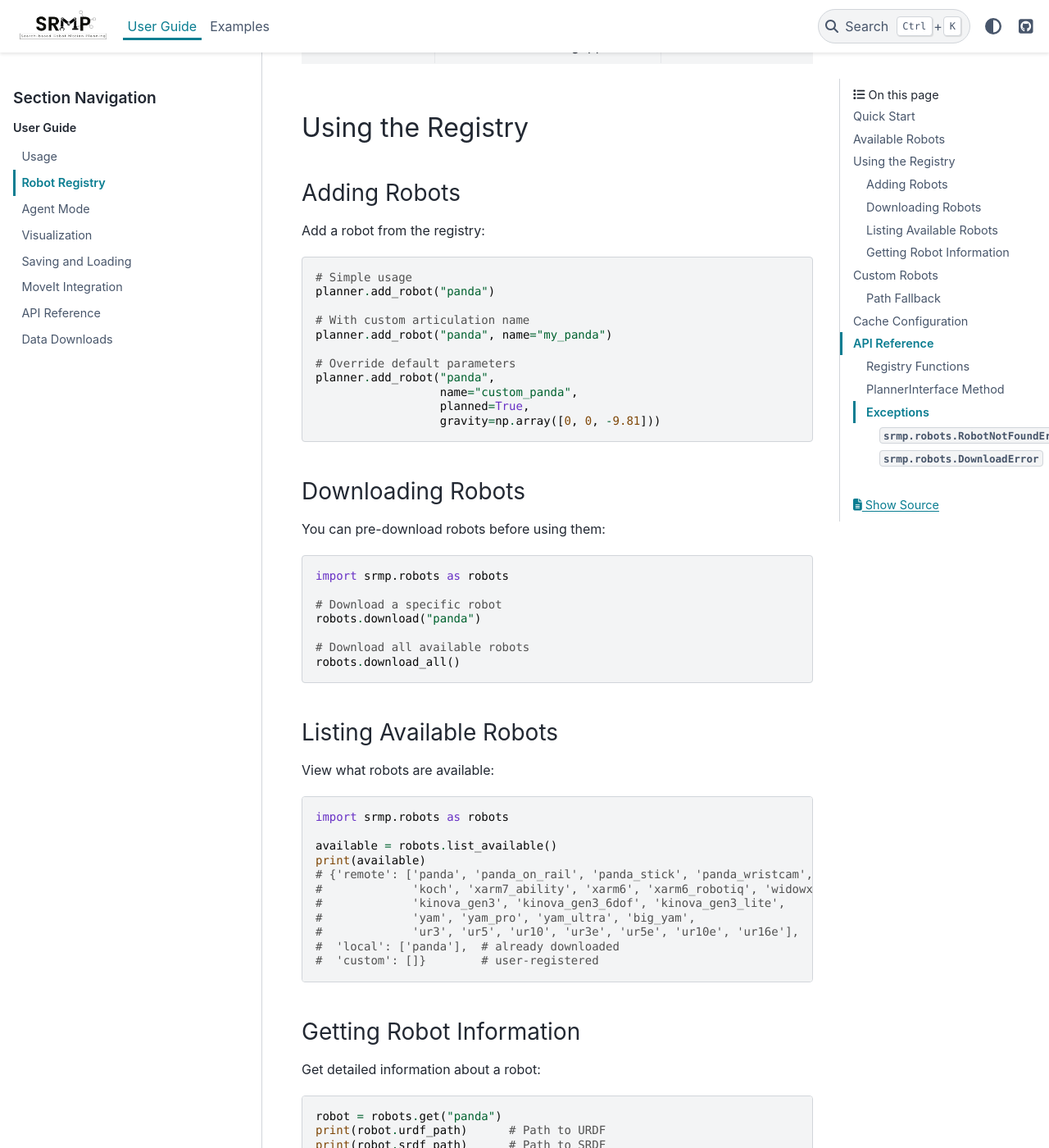
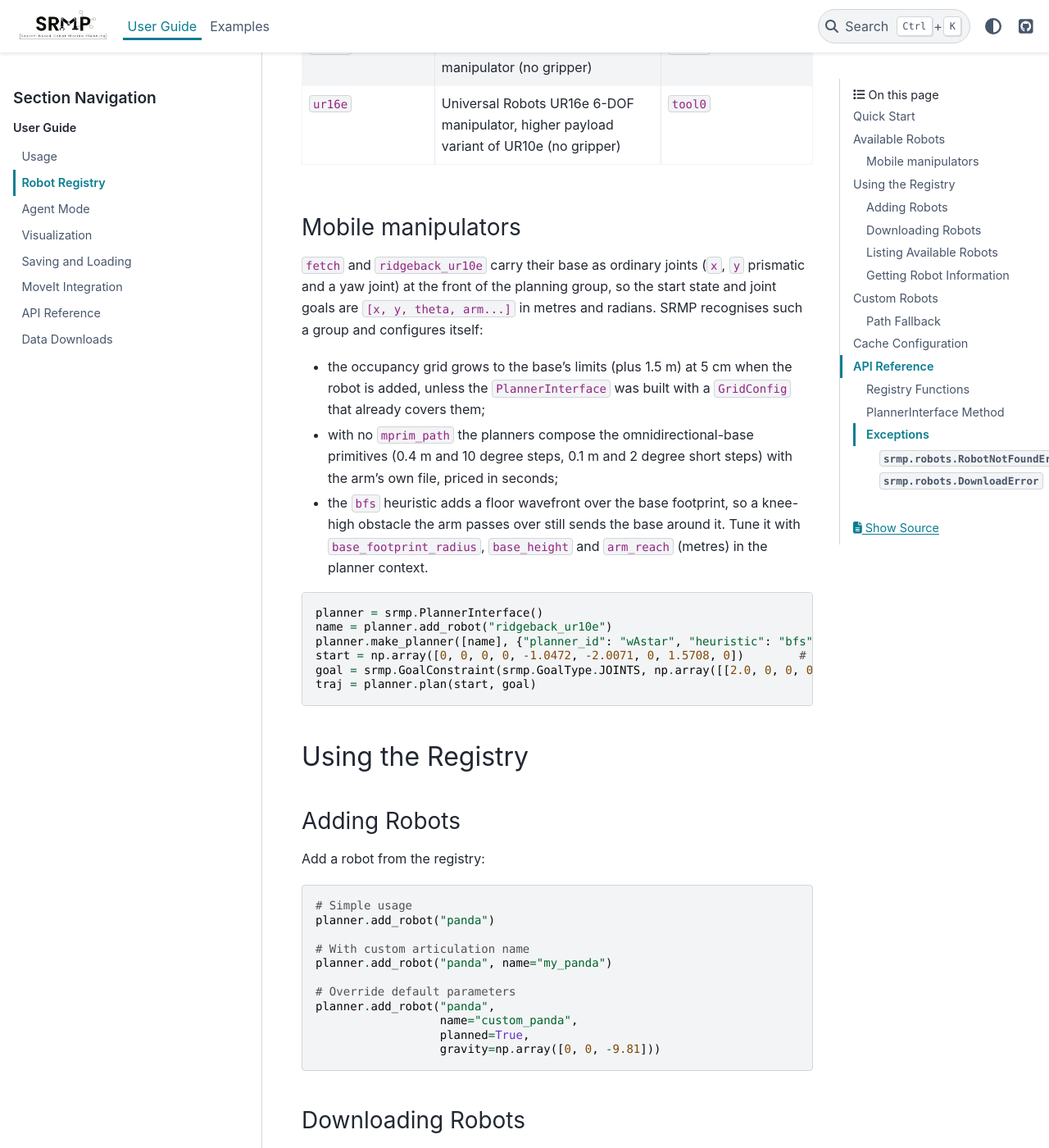
Before and after one commit to imishani/srmp-docs, a Sphinx documentation site: the page built from docs/source/user_guide/robot_registry.rst, in a window 1280 px wide and 1400 px high, scrolled down 2870 px. Shown: the whole window at 82% size. Built offline with Sphinx 7.4.7 and the PyData theme 0.15.4, drawn with Linux system fonts in a browser that asks for light colours; some of the changed text lies outside the part shown.

Commit message:
Add ridgeback_ur10e (Clearpath Ridgeback + UR10e + Robotiq 2F-85) to the robot registry
Archive with the URDF, SRDF and only the meshes the URDF references (9.6 MB); manifest entry
with the 9-joint planning group (base x, y, theta + the six UR joints), the arm-home default
configuration and the six Robotiq joints classified as gripper joints; registry table and
download list rows; a "Mobile manipulators" note on what SRMP configures for such a group
(grid, primitives, base-aware heuristic).

Co-Authored-By: Claude Fable 5.1 <noreply@anthropic.com>
Claude-Session: https://claude.ai/code/session_017ZTXeDUCumV6UYMU4sJEoz

```diff
--- a/docs/source/user_guide/data_downloads.rst
+++ b/docs/source/user_guide/data_downloads.rst
@@ -39,6 +39,7 @@ These archives are used by the :doc:`robot_registry` for automatic downloads. Yo
 - :download:`xarm6_robotiq.tar.gz <../_static/robots/xarm6_robotiq.tar.gz>` - UFactory XArm6 6-DOF manipulator with Robotiq 2F-85 gripper
 - :download:`widowxai.tar.gz <../_static/robots/widowxai.tar.gz>` - Trossen Robotics WidowX AI 6-DOF manipulator with gripper
 - :download:`fetch.tar.gz <../_static/robots/fetch.tar.gz>` - Fetch mobile manipulator (holonomic base + torso + 7-DOF arm + gripper)
+- :download:`ridgeback_ur10e.tar.gz <../_static/robots/ridgeback_ur10e.tar.gz>` - Clearpath Ridgeback omnidirectional base + UR10e arm + Robotiq 2F-85 gripper
 - :download:`xlerobot.tar.gz <../_static/robots/xlerobot.tar.gz>` - XLeRobot bimanual mobile manipulator (holonomic base + dual arms + head)
 - :download:`kinova_gen3.tar.gz <../_static/robots/kinova_gen3.tar.gz>` - Kinova Gen3 7-DOF manipulator with vision module
 - :download:`kinova_gen3_6dof.tar.gz <../_static/robots/kinova_gen3_6dof.tar.gz>` - Kinova Gen3 6-DOF manipulator with vision module
--- a/docs/source/user_guide/robot_registry.rst
+++ b/docs/source/user_guide/robot_registry.rst
@@ -67,6 +67,9 @@ The following robots are available in the registry:
    * - ``fetch``
      - Fetch mobile manipulator: holonomic base + torso lift + 7-DOF arm + gripper
      - ``gripper_link``
+   * - ``ridgeback_ur10e``
+     - Clearpath Ridgeback omnidirectional base + UR10e arm + Robotiq 2F-85 gripper (base x, y, theta + 6 arm joints)
+     - ``ur_arm_TCP``
    * - ``xlerobot``
      - XLeRobot bimanual mobile manipulator: holonomic base + dual SO-100-style arms + head (single end effector only)
      - ``Fixed_Jaw``
@@ -112,6 +115,31 @@ The following robots are available in the registry:
    * - ``ur16e``
      - Universal Robots UR16e 6-DOF manipulator, higher payload variant of UR10e (no gripper)
      - ``tool0``
+
+Mobile manipulators
+~~~~~~~~~~~~~~~~~~~
+
+``fetch`` and ``ridgeback_ur10e`` carry their base as ordinary joints (``x``, ``y`` prismatic
+and a yaw joint) at the front of the planning group, so the start state and joint goals are
+``[x, y, theta, arm...]`` in metres and radians. SRMP recognises such a group and configures
+itself:
+
+- the occupancy grid grows to the base's limits (plus 1.5 m) at 5 cm when the robot is added,
+  unless the ``PlannerInterface`` was built with a ``GridConfig`` that already covers them;
+- with no ``mprim_path`` the planners compose the omnidirectional-base primitives (0.4 m and
+  10 degree steps, 0.1 m and 2 degree short steps) with the arm's own file, priced in seconds;
+- the ``bfs`` heuristic adds a floor wavefront over the base footprint, so a knee-high obstacle
+  the arm passes over still sends the base around it. Tune it with ``base_footprint_radius``,
+  ``base_height`` and ``arm_reach`` (metres) in the planner context.
+
+.. code-block:: python
+
+   planner = srmp.PlannerInterface()
+   name = planner.add_robot("ridgeback_ur10e")
+   planner.make_planner([name], {"planner_id": "wAstar", "heuristic": "bfs", "weight": "50"})
+   start = np.array([0, 0, 0, 0, -1.0472, -2.0071, 0, 1.5708, 0])        # base at the origin
+   goal = srmp.GoalConstraint(srmp.GoalType.JOINTS, np.array([[2.0, 0, 0, 0, -1.0472, -2.0071, 0, 1.5708, 0]]))
+   traj = planner.plan(start, goal)                                        # drives the base 2 m
 
 Using the Registry
 ------------------
@@ -162,7 +190,7 @@ View what robots are available:
    available = robots.list_available()
    print(available)
    # {'remote': ['panda', 'panda_on_rail', 'panda_stick', 'panda_wristcam', 'so101', 'so107',
-   #             'koch', 'xarm7_ability', 'xarm6', 'xarm6_robotiq', 'widowxai', 'fetch', 'xlerobot',
+   #             'koch', 'xarm7_ability', 'xarm6', 'xarm6_robotiq', 'widowxai', 'fetch', 'xlerobot', 'ridgeback_ur10e',
    #             'kinova_gen3', 'kinova_gen3_6dof', 'kinova_gen3_lite',
    #             'yam', 'yam_pro', 'yam_ultra', 'big_yam',
    #             'ur3', 'ur5', 'ur10', 'ur3e', 'ur5e', 'ur10e', 'ur16e'],
```
Also changed, not shown: docs/source/_static/robots/manifest.json, 1 other file.
